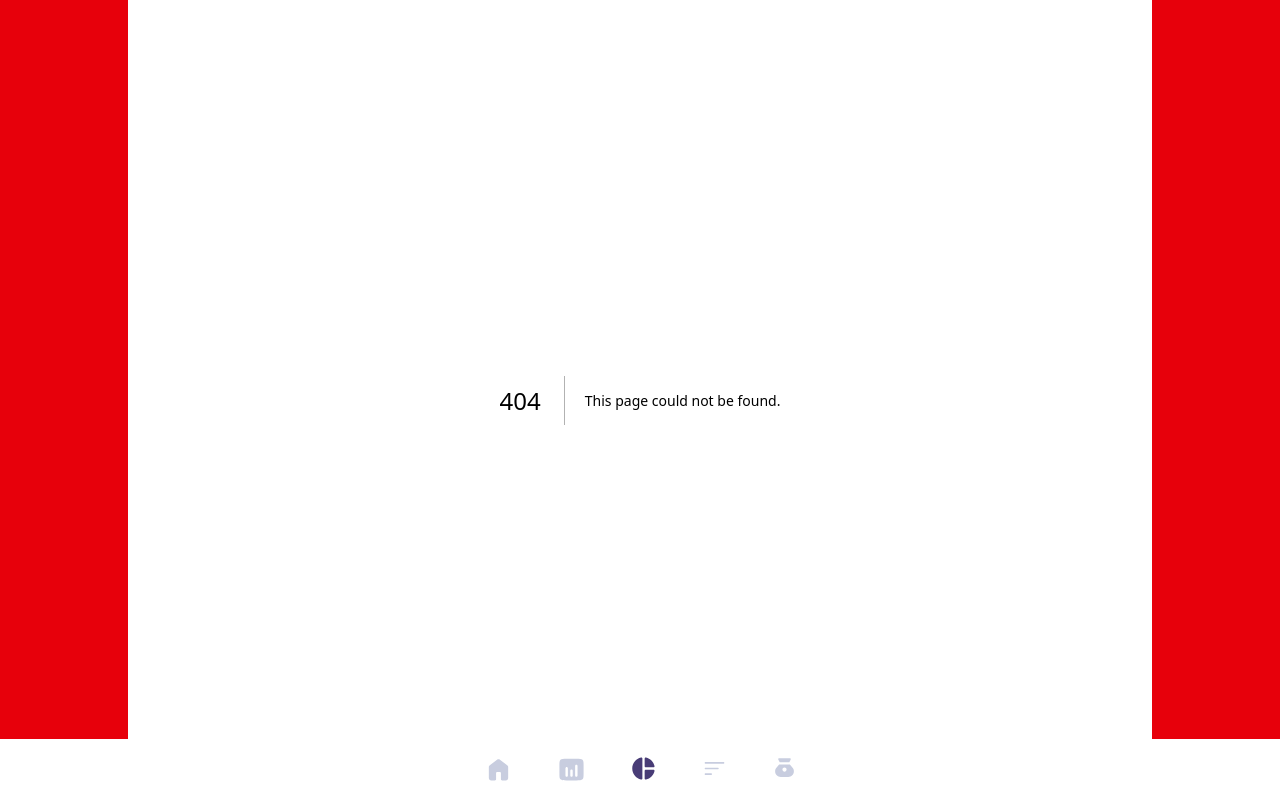
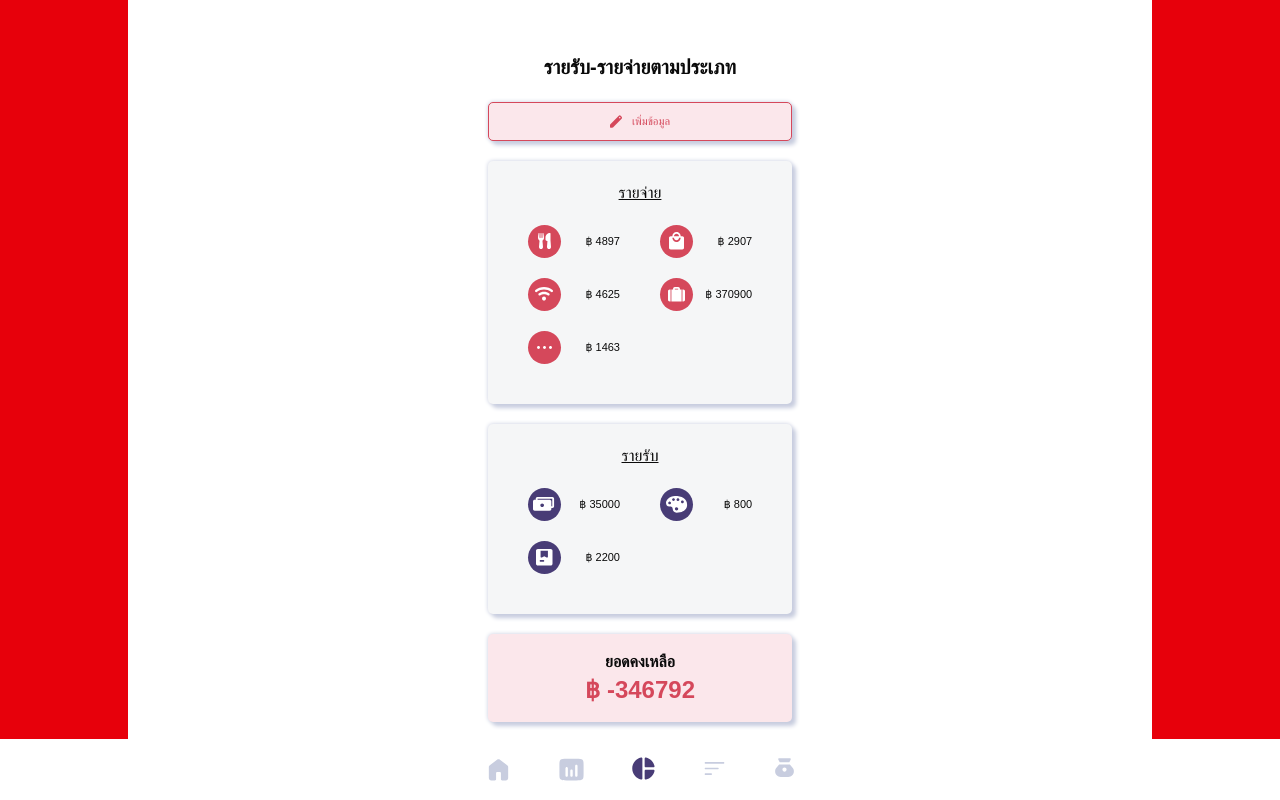
Before and after one commit to Sek-Code/PaaToy-CashFlow, a Next.js app in the folder frontend/: page /category in a window 1280 px wide. Before the commit this address had no page. Built offline with nearby package versions, Linux system fonts and the light colour scheme; a web font is replaced by a local one.

Commit message:
modify to correct file structure

```diff
--- /dev/null
+++ b/frontend/src/app/category/page.tsx
@@ -0,0 +1,62 @@
+"use client";
+import React, { useState } from "react";
+import { Box } from "@/components/ui/Box";
+import {
+  CategorySummaryBox,
+  CategoryData,
+} from "@/components/ui/CategorySummaryBox";
+import { EditButton } from "@/components/ui/EditButton";
+
+type Props = {};
+
+//type expenseData = { categoryName: string; amount: number };
+
+const expenseData: CategoryData[] = [
+  { categoryName: "food", amount: 4897.0, categoryIconName: "food" },
+  { categoryName: "shopping", amount: 2907.0, categoryIconName: "shopping" },
+  { categoryName: "wifi", amount: 4625.0, categoryIconName: "wifi" },
+  {
+    categoryName: "transportation",
+    amount: 370900.0,
+    categoryIconName: "transportation",
+  },
+  { categoryName: "others", amount: 1463.0, categoryIconName: "other" },
+];
+
+const incomeData: CategoryData[] = [
+  { categoryName: "salary", amount: 35000.0, categoryIconName: "income-money" },
+  {
+    categoryName: "commission",
+    amount: 800.0,
+    categoryIconName: "income-palette",
+  },
+  {
+    categoryName: "dividend",
+    amount: 2200.0,
+    categoryIconName: "income-package",
+  },
+];
+
+const balance: number =
+  incomeData.reduce((sum, data) => sum + data.amount, 0) -
+  expenseData.reduce((sum, data) => sum + data.amount, 0);
+const balanceCategory: "income" | "expense" =
+  balance >= 0 ? "income" : "expense";
+const balanceColor = `text-${balanceCategory}-text`;
+
+export default function Category({}: Props) {
+  return (
+    <div className="mx-auto max-w-5xl">
+      <h1 className="text-center text-sub-1 mt-13 mb-5 mx-19">
+        รายรับ-รายจ่ายตามประเภท
+      </h1>
+      <EditButton>เพิ่มข้อมูล</EditButton>
+      <CategorySummaryBox data={expenseData} category="expense" />
+      <CategorySummaryBox data={incomeData} category="income" />
+      <Box category={balanceCategory} className="m-5 p-4 text-center">
+        <p className="text-sub-2 font-semibold">ยอดคงเหลือ</p>
+        <p className={`text-2xl font-bold  ${balanceColor}`}>฿ {balance}</p>
+      </Box>
+    </div>
+  );
+}
--- /dev/null
+++ b/frontend/src/app/stat/page.tsx
@@ -0,0 +1,35 @@
+import React from "react";
+import { Bar, BarChart } from "recharts";
+import {
+  ChartContainer,
+  type ChartConfig,
+  ChartTooltipContent,
+  ChartTooltip,
+} from "@/components/ui/chart";
+
+type Props = {};
+
+// const chartConfig = {
+//   desktop: {
+//     label: "Desktop",
+//     color: "#2563eb",
+//   },
+//   mobile: {
+//     label: "Mobile",
+//     color: "#60a5fa",
+//   },
+// } satisfies ChartConfig;
+
+export default function Stat({ }: Props) {
+        const handleClick = (e: React.MouseEvent) => {
+          e.stopPropagation();
+            alert("Button clicked!");
+            console.log("Button clicked!");
+        };
+  return (
+    <div>
+      <div>dsdsdssdsdsdสถิติการใช้จ่ายasdadadaaadadadadd</div>
+      <button className="bg-income-bg" onClick={handleClick}>buttonnnn</button>
+    </div>
+  );
+}
```
